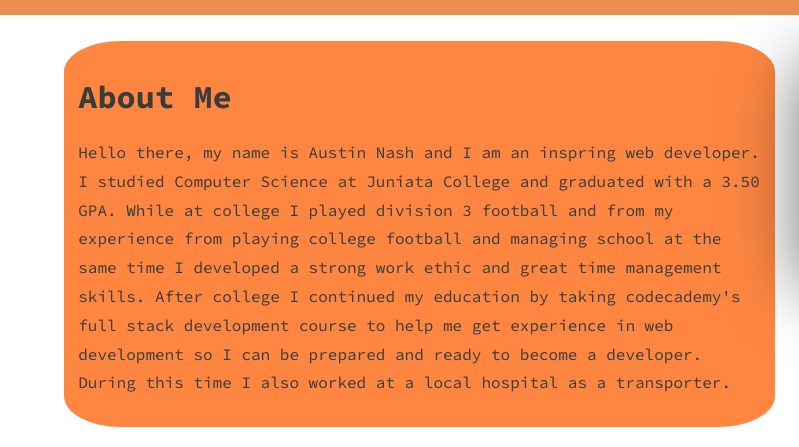
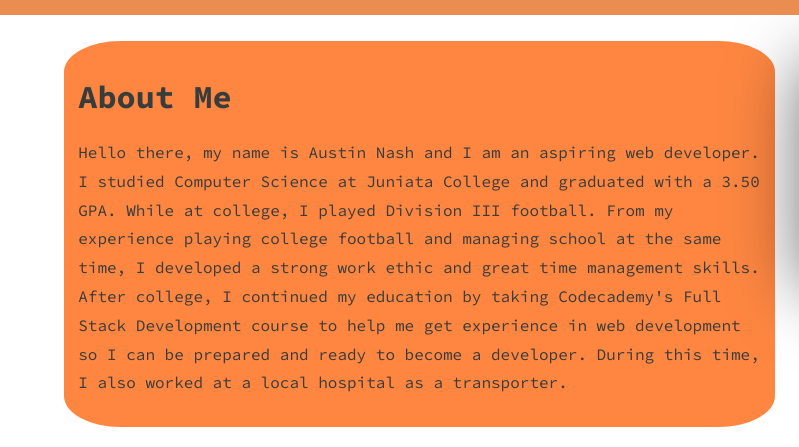
Before and after one commit to AustinNash11/portfolioV2, a plain HTML site: page resources/about.html in a window 1280 px wide. Shown: the part 59-506 px from the top of the page, 0-799 px from the left. Drawn offline with Linux system fonts and the light colour scheme.

Commit message:
Fixed Spelling

```diff
--- a/resources/about.html
+++ b/resources/about.html
@@ -19,11 +19,11 @@
     <div class = "aboutMe">
             <div class = "container">
                 <h1>About Me</h1>
-                <p>Hello there, my name is Austin Nash and I am an inspring web developer. I studied Computer
-                Science at Juniata College and graduated with a 3.50 GPA. While at college I played division 3 football and
-                from my experience from playing college football and managing school at the same time I developed a strong work ethic
-                and great time management skills. After college I continued my education by taking codecademy's full stack development course
-                to help me get experience in web development so I can be prepared and ready to become a developer. During this time I also worked at a
+                <p>Hello there, my name is Austin Nash and I am an aspiring web developer. I studied Computer
+                Science at Juniata College and graduated with a 3.50 GPA. While at college, I played Division III football.
+                From my experience playing college football and managing school at the same time, I developed a strong work ethic
+                and great time management skills. After college, I continued my education by taking Codecademy's Full Stack Development course
+                to help me get experience in web development so I can be prepared and ready to become a developer. During this time, I also worked at a
                 local hospital as a transporter.
                 </p>
             </div>
```
